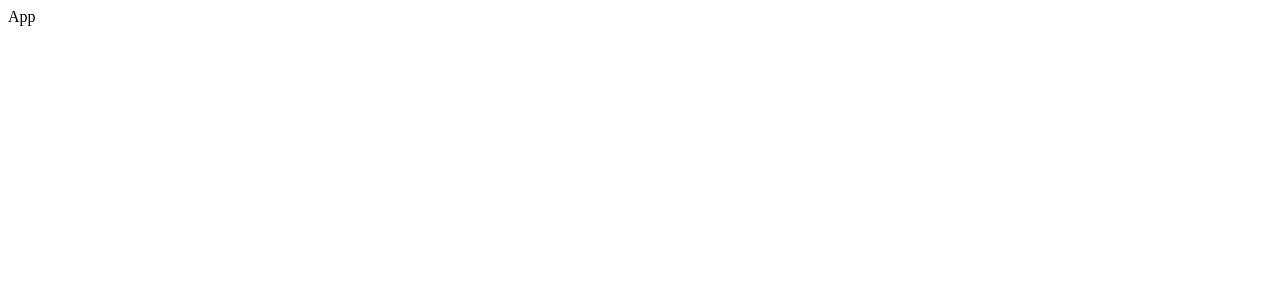
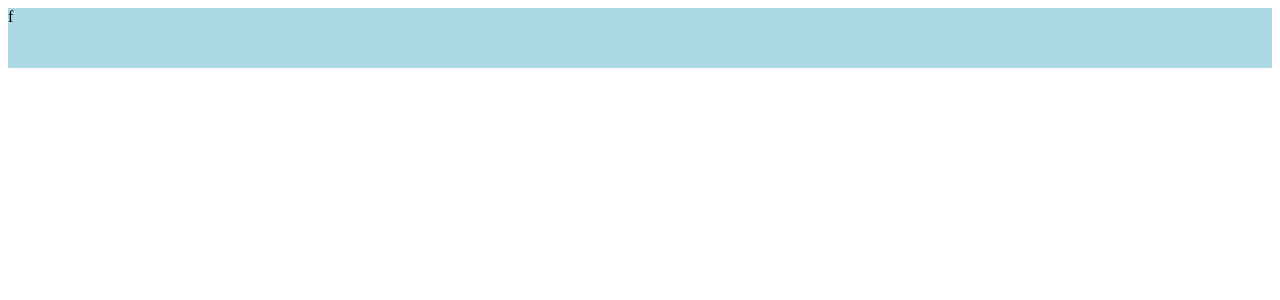
Before and after one commit to AlekseiMakonovitskii/nft_peeeps_landing, a React (Create React App) app: page / in a window 1280 px wide. Shown: the top 300 px of the page. Built offline with nearby package versions, Linux system fonts and the light colour scheme.

Commit message:
add some changes

```diff
--- a/src/App.js
+++ b/src/App.js
@@ -1,8 +1,11 @@
 import React from 'react'
+import Header from './components/Header'
 
 const App = () => {
   return (
-    <div>App</div>
+    <div className='app'>
+      <Header />
+    </div>
   )
 }
 
--- a/src/components/Header.jsx
+++ b/src/components/Header.jsx
@@ -3,7 +3,9 @@ import styles from '../scss/Header.module.scss'
 
 const Header = () => {
 	return (
-		<div>Header</div>
+		<header className={styles.header}>
+			f
+		</header>
 	)
 }
 
--- a/src/scss/Header.module.scss
+++ b/src/scss/Header.module.scss
@@ -0,0 +1,5 @@
+.header {
+	min-height: 60px;
+	background: lightblue;
+	width: 100%;
+}
```
